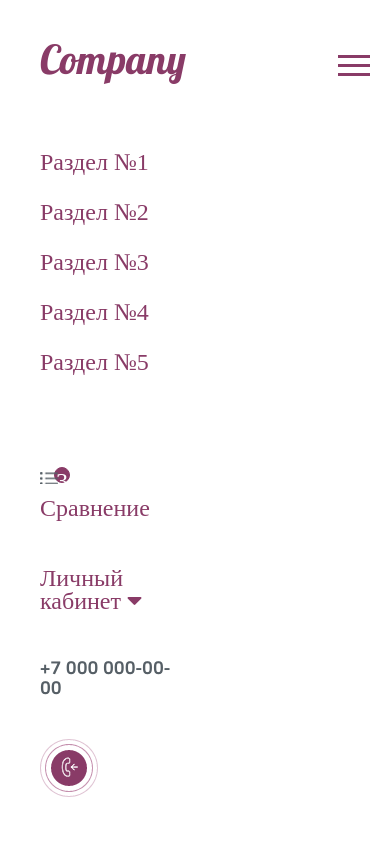
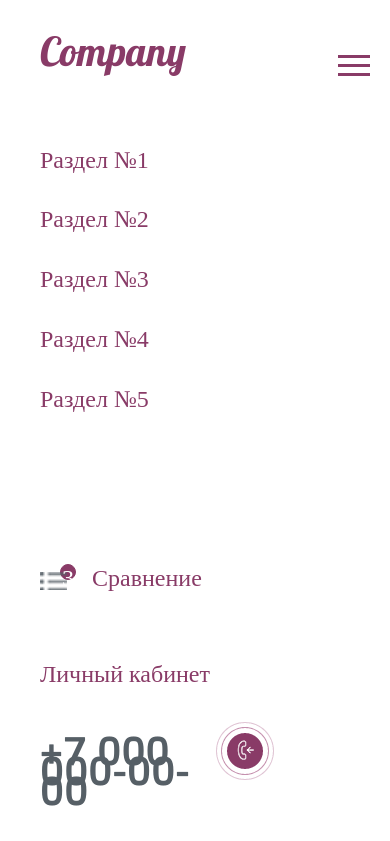
Before and after one commit to coatceatl/layout-company, a website: page index.html in a window 390 px wide. Both pictures are taken after a click on the link 354 px from the left and 65 px from the top of the page. Shown: the top 841 px of the page. Drawn offline with Linux system fonts and the light colour scheme; files whose address does not match are found by name; a web font is replaced by a local one.

Commit message:
completed css for mobile-open

```diff
--- a/index.html
+++ b/index.html
@@ -39,7 +39,7 @@
           </div>
           <div class='col-2'>
             <div class='row header-contacts'>
-              <ul class='row header-contacts__menu'>
+              <ul class='row header-contacts__menu hidden'>
                 <li class='header-nav__menu__item menu-li'>
                   <a href='#' class='menu-link'>
                     <span class='header-button-icon'>
@@ -60,6 +60,8 @@
                     </span>
                   </a>
                 </li>
+              </ul>
+              <ul class='header-contacts__menu'>
                 <li class='header-contacts__menu__item phone'>+7 000 000-00-00</li>
                 <li class='header-contacts__menu__item phone-icon'>
                   <a href='#'><img src='img/icons/phone.png' alt='call'></a>
--- a/src/sass/_navigation.sass
+++ b/src/sass/_navigation.sass
@@ -23,7 +23,6 @@
 
           .header-logo
             margin-bottom: 60px
-            margin-top: 50px
 
           .header-nav
             height: 100%
@@ -37,18 +36,42 @@
               &__item
                 font-size: 1.5rem
 
-        .header-contacts__menu
-          align-items: start
-          height: 50vh
+        .header-contacts
+          height: 40vh
 
-          .menu-li
+          .hidden
             display: flex
-            font-size: 1.5rem
+            height: 60%
 
-            .border
-              border: none
-              padding-left: 0
-              color: $color-link
+            li
+              font-size: 1.5rem
+              font-family: 'Vida31Pro'
+
+              .border
+                border: none
+                padding-left: 0
+                color: $color-link
+
+                i
+                  display: none
+
+              .header-button-icon
+
+                img
+                  width: 27px
+
+                .button-wrapper
+                  margin-left: 20px
+                  margin-top: -32px
+
+          .header-contacts__menu
+            align-items: start
+            position: relative
+            width: 60vw
+
+            .phone
+              font-size: 2.5rem
+              padding-top: 20px
 
 .row .header-navigation
   justify-content: space-evenly
@@ -67,7 +90,6 @@
 
   @media (max-width: 768px)
     width: 100%
-    margin-top: 30px
 
 .header-nav
   width: 100%
@@ -99,6 +121,10 @@
     justify-content: space-around
     align-items: center
     width: 80%
+
+  .hidden
+    @media (max-width: 768px)
+      display: none
 
     &__item
       font-family: 'Vida31Pro'
@@ -142,10 +168,6 @@
     font-weight: 400
     line-height: 1.25rem
     color: $phone-color
-
-.menu-li
-  @media (max-width: 768px)
-    display: none
 
 .hamburger
   display: none
```
Also changed, not shown: dist/style.css.
